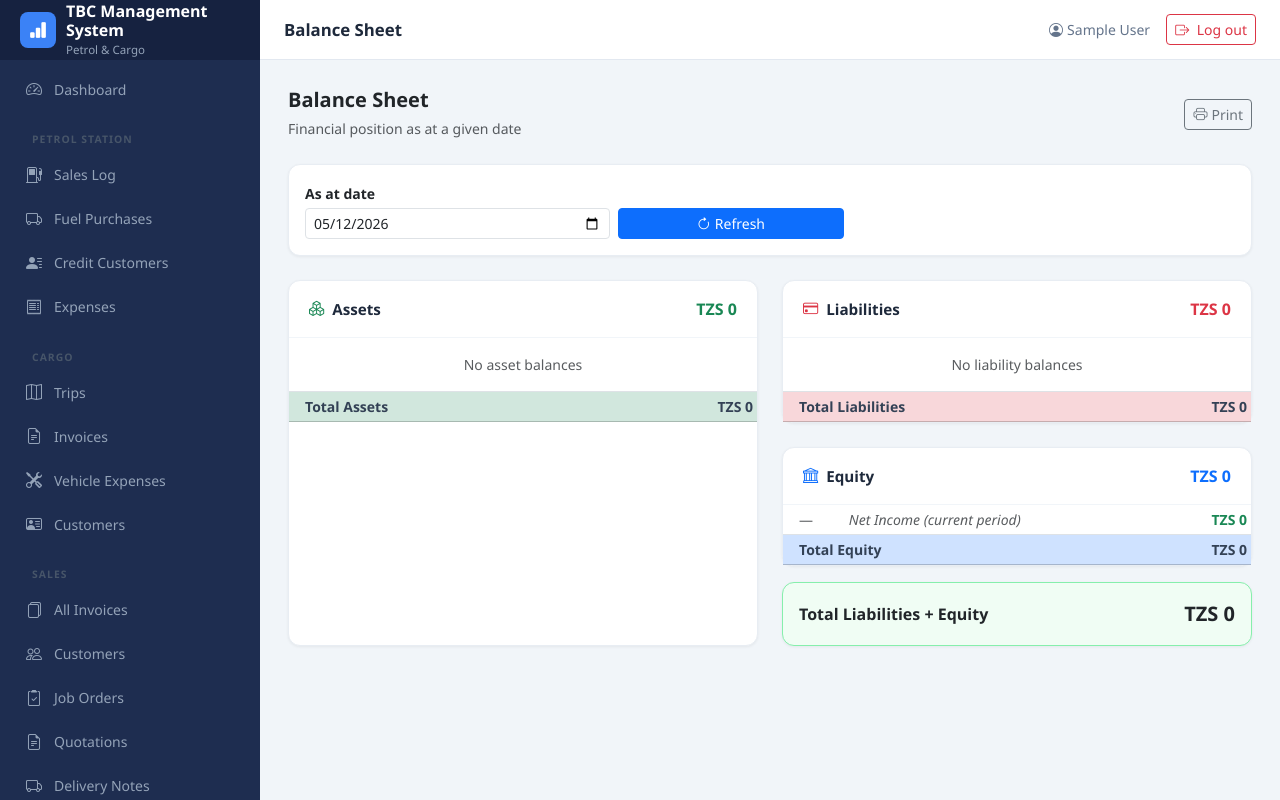
After one commit to Ferlsafer/AccountingProject, a Django app: page /reports/balance-sheet/ in a window 1280 px wide. The commit adds this page. Run offline with Django 5.2, Linux system fonts and the light colour scheme; the visitor is signed in with stand-in values (Sample User, id 1); data comes from the database, SQL or seed files in the repository; data that the repository does not hold is empty.

Commit message:
Step 13: Accounting reports — Balance Sheet, AR Aging, Supplier AP, Cash Position
Co-Authored-By: Claude Sonnet 4.6 <noreply@anthropic.com>

```diff
--- a/accounting_system/settings.py
+++ b/accounting_system/settings.py
@@ -25,7 +25,8 @@ SECRET_KEY = 'django-insecure-=h$n^3((i*cu0we#ss##dpo(sr49(gr$=j*ksq-1))v#cus%1+
 # SECURITY WARNING: don't run with debug turned on in production!
 DEBUG = True
 
-ALLOWED_HOSTS = []
+ALLOWED_HOSTS = ['localhost', '127.0.0.1', '192.168.1.18', '.ngrok-free.app', '.ngrok.io']
+CSRF_TRUSTED_ORIGINS = ['https://*.ngrok-free.app', 'https://*.ngrok.io']
 
 
 # Application definition
--- a/reports/urls.py
+++ b/reports/urls.py
@@ -10,4 +10,8 @@ urlpatterns = [
     path('expenses/',          views.expense_report,   name='expense_report'),
     path('income-statement/',  views.income_statement, name='income_statement'),
     path('trial-balance/',     views.trial_balance,    name='trial_balance'),
+    path('balance-sheet/',     views.balance_sheet,    name='balance_sheet'),
+    path('ar-aging/',          views.ar_aging,         name='ar_aging'),
+    path('supplier-ap/',       views.supplier_ap,      name='supplier_ap'),
+    path('cash-position/',     views.cash_position,    name='cash_position'),
 ]
--- a/reports/views.py
+++ b/reports/views.py
@@ -1,12 +1,12 @@
-from datetime import date
+from datetime import date, timedelta
 from decimal import Decimal
 from django.contrib.auth.decorators import login_required
 from django.shortcuts import render
 from django.utils import timezone
-from django.db.models import Sum
+from django.db.models import Sum, Q
 
 from core.models import Business, Account, JournalEntry, JournalLine, SalaryPayment, Employee
-from petrol.models import DailyFuelSale, CreditSale, PetrolExpense, FuelType, Tank, CreditCustomer
+from petrol.models import DailyFuelSale, CreditSale, CreditPayment, PetrolExpense, FuelType, Tank, CreditCustomer, FuelPurchase, FuelSupplier
 from cargo.models import Trip, Invoice, TripExpense, VehicleExpense
 
 
@@ -370,3 +370,248 @@ def trial_balance(request):
         'as_of': as_of,
         'business': business,
     })
+
+
+# ── Balance Sheet ─────────────────────────────────────────────────────────────
+
+@login_required
+def balance_sheet(request):
+    today = date.today()
+    as_at = request.GET.get('as_at') or today.isoformat()
+    business = Business.get_solo()
+
+    def _account_balance(acct, normal='debit'):
+        lines = JournalLine.objects.filter(account=acct, entry__date__lte=as_at)
+        agg = lines.aggregate(dr=Sum('debit'), cr=Sum('credit'))
+        dr = agg['dr'] or Decimal('0')
+        cr = agg['cr'] or Decimal('0')
+        return (dr - cr) if normal == 'debit' else (cr - dr)
+
+    sections = {'asset': [], 'liability': [], 'equity': []}
+    normals   = {'asset': 'debit', 'liability': 'credit', 'equity': 'credit'}
+
+    for acct_type in ('asset', 'liability', 'equity'):
+        for acct in Account.objects.filter(type=acct_type, is_active=True, parent__isnull=False).order_by('code'):
+            bal = _account_balance(acct, normals[acct_type])
+            if bal:
+                sections[acct_type].append({'account': acct, 'balance': bal})
+
+    # Net income for the period up to as_at folds into equity
+    rev_agg = JournalLine.objects.filter(account__type='revenue', entry__date__lte=as_at).aggregate(t=Sum('credit'))
+    exp_agg = JournalLine.objects.filter(account__type='expense', entry__date__lte=as_at).aggregate(t=Sum('debit'))
+    net_income = (rev_agg['t'] or Decimal('0')) - (exp_agg['t'] or Decimal('0'))
+
+    total_assets      = sum(r['balance'] for r in sections['asset'])
+    total_liabilities = sum(r['balance'] for r in sections['liability'])
+    total_equity      = sum(r['balance'] for r in sections['equity']) + net_income
+    total_l_e         = total_liabilities + total_equity
+    balanced          = abs(total_assets - total_l_e) < Decimal('0.01')
+
+    return render(request, 'reports/balance_sheet.html', {
+        'assets': sections['asset'],
+        'liabilities': sections['liability'],
+        'equity': sections['equity'],
+        'net_income': net_income,
+        'total_assets': total_assets,
+        'total_liabilities': total_liabilities,
+        'total_equity': total_equity,
+        'total_l_e': total_l_e,
+        'balanced': balanced,
+        'as_at': as_at,
+        'business': business,
+    })
+
+
+# ── AR Aging ──────────────────────────────────────────────────────────────────
+
+@login_required
+def ar_aging(request):
+    today = date.today()
+    business = Business.get_solo()
+
+    BUCKETS = [(0, 30), (31, 60), (61, 90), (91, None)]
+
+    def _age_bucket(days):
+        for lo, hi in BUCKETS:
+            if hi is None or days <= hi:
+                return lo
+        return 91
+
+    # ── Petrol credit customers ──
+    petrol_rows = []
+    for cust in CreditCustomer.objects.filter(current_balance__gt=0):
+        sales = list(CreditCustomer.objects.get(pk=cust.pk).credit_sales.order_by('date'))
+        total_paid = cust.credit_payments.aggregate(t=Sum('amount'))['t'] or Decimal('0')
+
+        buckets = {0: Decimal('0'), 31: Decimal('0'), 61: Decimal('0'), 91: Decimal('0')}
+        remaining_payment = total_paid
+        for sale in sales:
+            if remaining_payment >= sale.total_amount:
+                remaining_payment -= sale.total_amount
+                continue
+            unpaid = sale.total_amount - remaining_payment
+            remaining_payment = Decimal('0')
+            days_old = (today - sale.date).days
+            key = _age_bucket(days_old)
+            buckets[key] += unpaid
+
+        petrol_rows.append({
+            'name': cust.name,
+            'phone': cust.phone,
+            'type': 'Petrol Credit',
+            'current': buckets[0],
+            'd31_60': buckets[31],
+            'd61_90': buckets[61],
+            'd90plus': buckets[91],
+            'total': cust.current_balance,
+        })
+
+    # ── Cargo unpaid invoices ──
+    cargo_rows = []
+    for inv in Invoice.objects.filter(is_paid=False).select_related('trip__customer'):
+        days_old = (today - inv.date).days
+        key = _age_bucket(days_old)
+        buckets = {0: Decimal('0'), 31: Decimal('0'), 61: Decimal('0'), 91: Decimal('0')}
+        buckets[key] = inv.amount
+        cargo_rows.append({
+            'name': inv.trip.customer.name,
+            'phone': getattr(inv.trip.customer, 'phone', ''),
+            'type': f'Cargo — {inv.number}',
+            'current': buckets[0],
+            'd31_60': buckets[31],
+            'd61_90': buckets[61],
+            'd90plus': buckets[91],
+            'total': inv.amount,
+        })
+
+    all_rows = petrol_rows + cargo_rows
+    totals = {
+        'current': sum(r['current'] for r in all_rows),
+        'd31_60':  sum(r['d31_60']  for r in all_rows),
+        'd61_90':  sum(r['d61_90']  for r in all_rows),
+        'd90plus': sum(r['d90plus'] for r in all_rows),
+        'total':   sum(r['total']   for r in all_rows),
+    }
+
+    return render(request, 'reports/ar_aging.html', {
+        'rows': all_rows,
+        'totals': totals,
+        'today': today,
+        'business': business,
+    })
+
+
+# ── Supplier AP ───────────────────────────────────────────────────────────────
+
+@login_required
+def supplier_ap(request):
+    today = date.today()
+    business = Business.get_solo()
+
+    credit_purchases = (FuelPurchase.objects
+        .filter(status='approved', payment_method='credit')
+        .select_related('supplier', 'tank__fuel_type')
+        .order_by('supplier__name', 'date'))
+
+    # Group by supplier
+    supplier_map = {}
+    for p in credit_purchases:
+        sid = p.supplier_id
+        if sid not in supplier_map:
+            supplier_map[sid] = {
+                'supplier': p.supplier,
+                'invoices': [],
+                'total': Decimal('0'),
+            }
+        days_old = (today - p.date).days
+        supplier_map[sid]['invoices'].append({
+            'purchase': p,
+            'days_old': days_old,
+            'overdue': days_old > 30,
+        })
+        supplier_map[sid]['total'] += p.total_amount
+
+    suppliers = sorted(supplier_map.values(), key=lambda x: x['supplier'].name)
+    grand_total = sum(s['total'] for s in suppliers)
+
+    return render(request, 'reports/supplier_ap.html', {
+        'suppliers': suppliers,
+        'grand_total': grand_total,
+        'today': today,
+        'business': business,
+    })
+
+
+# ── Cash Position ─────────────────────────────────────────────────────────────
+
+@login_required
+def cash_position(request):
+    today = date.today()
+    business = Business.get_solo()
+
+    CASH_ACCOUNTS = ['1010', '1020', '1025', '1030']
+    LABELS = {
+        '1010': ('Cash on Hand',   'icon-green'),
+        '1020': ('Bank Account',   'icon-blue'),
+        '1025': ('Mobile Money',   'icon-amber'),
+        '1030': ('Petty Cash',     'icon-purple'),
+    }
+
+    accounts_data = []
+    total_balance = Decimal('0')
+    total_in_today = Decimal('0')
+    total_out_today = Decimal('0')
+
+    for code in CASH_ACCOUNTS:
+        acct = Account.objects.filter(code=code).first()
+        if not acct:
+            continue
+
+        all_lines = JournalLine.objects.filter(account=acct)
+        agg = all_lines.aggregate(dr=Sum('debit'), cr=Sum('credit'))
+        balance = (agg['dr'] or Decimal('0')) - (agg['cr'] or Decimal('0'))
+
+        today_lines = all_lines.filter(entry__date=today)
+        today_agg   = today_lines.aggregate(dr=Sum('debit'), cr=Sum('credit'))
+        in_today    = today_agg['dr'] or Decimal('0')
+        out_today   = today_agg['cr'] or Decimal('0')
+
+        total_balance   += balance
+        total_in_today  += in_today
+        total_out_today += out_today
+
+        label, icon = LABELS[code]
+        accounts_data.append({
+            'account': acct,
+            'label': label,
+            'icon': icon,
+            'balance': balance,
+            'in_today': in_today,
+            'out_today': out_today,
+            'net_today': in_today - out_today,
+        })
+
+    # 7-day cash movement
+    seven_days = []
+    for i in range(6, -1, -1):
+        d = today - timedelta(days=i)
+        lines = JournalLine.objects.filter(
+            account__code__in=CASH_ACCOUNTS, entry__date=d
+        ).aggregate(dr=Sum('debit'), cr=Sum('credit'))
+        seven_days.append({
+            'date': d,
+            'inflow':  lines['dr'] or Decimal('0'),
+            'outflow': lines['cr'] or Decimal('0'),
+            'net':     (lines['dr'] or Decimal('0')) - (lines['cr'] or Decimal('0')),
+        })
+
+    return render(request, 'reports/cash_position.html', {
+        'accounts': accounts_data,
+        'total_balance': total_balance,
+        'total_in_today': total_in_today,
+        'total_out_today': total_out_today,
+        'net_today': total_in_today - total_out_today,
+        'seven_days': seven_days,
+        'today': today,
+        'business': business,
+    })
--- a/templates/base.html
+++ b/templates/base.html
@@ -135,6 +135,18 @@
             </a>
             <a href="{% url 'reports:trial_balance' %}" class="sidebar-link {% block nav_trial_active %}{% endblock %}">
                 <i class="bi bi-check2-circle"></i> Trial Balance
+            </a>
+            <a href="{% url 'reports:balance_sheet' %}" class="sidebar-link {% block nav_balance_active %}{% endblock %}">
+                <i class="bi bi-layout-text-sidebar"></i> Balance Sheet
+            </a>
+            <a href="{% url 'reports:ar_aging' %}" class="sidebar-link {% block nav_ar_aging_active %}{% endblock %}">
+                <i class="bi bi-people-fill"></i> AR Aging
+            </a>
+            <a href="{% url 'reports:supplier_ap' %}" class="sidebar-link {% block nav_supplier_ap_active %}{% endblock %}">
+                <i class="bi bi-building"></i> Supplier Payables
+            </a>
+            <a href="{% url 'reports:cash_position' %}" class="sidebar-link {% block nav_cash_position_active %}{% endblock %}">
+                <i class="bi bi-cash-stack"></i> Cash Position
             </a>
             {% endif %}
 
--- /dev/null
+++ b/templates/reports/balance_sheet.html
@@ -0,0 +1,142 @@
+{% extends "base.html" %}
+{% load tlc_tags %}
+
+{% block title %}Balance Sheet{% endblock %}
+{% block page_title %}Balance Sheet{% endblock %}
+{% block nav_balance_active %}active{% endblock %}
+
+{% block content %}
+<div class="d-flex align-items-center justify-content-between mb-4 no-print">
+    <div>
+        <h5 class="fw-bold mb-1">Balance Sheet</h5>
+        <span class="text-muted small">Financial position as at a given date</span>
+    </div>
+    <button onclick="window.print()" class="btn btn-outline-secondary btn-sm">
+        <i class="bi bi-printer me-1"></i>Print
+    </button>
+</div>
+
+<form method="get" class="content-card p-3 mb-4 no-print">
+    <div class="row g-2 align-items-end">
+        <div class="col-sm-4">
+            <label class="form-label small fw-semibold mb-1">As at date</label>
+            <input type="date" name="as_at" value="{{ as_at }}" class="form-control form-control-sm">
+        </div>
+        <div class="col-sm-3">
+            <button type="submit" class="btn btn-sm btn-primary w-100 mt-3">
+                <i class="bi bi-arrow-clockwise me-1"></i>Refresh
+            </button>
+        </div>
+    </div>
+</form>
+
+{% if not balanced %}
+<div class="alert alert-warning d-flex align-items-center gap-2 mb-4">
+    <i class="bi bi-exclamation-triangle-fill"></i>
+    Balance sheet does not balance — check for unposted transactions or missing accounts.
+</div>
+{% endif %}
+
+<div class="text-center mb-4 d-none d-print-block">
+    <h4 class="fw-bold">{{ business.name }}</h4>
+    <h5>Balance Sheet</h5>
+    <p class="text-muted">As at {{ as_at }}</p>
+</div>
+
+<div class="row g-4">
+    <!-- LEFT: Assets -->
+    <div class="col-md-6">
+        <div class="content-card h-100">
+            <div class="content-card-header">
+                <span class="content-card-title"><i class="bi bi-boxes me-2 text-success"></i>Assets</span>
+                <span class="fw-bold text-success">{% currency total_assets %}</span>
+            </div>
+            <table class="table table-sm mb-0">
+                <tbody>
+                {% for row in assets %}
+                <tr>
+                    <td class="ps-3 text-muted small">{{ row.account.code }}</td>
+                    <td>{{ row.account.name }}</td>
+                    <td class="text-end fw-semibold">{% currency row.balance %}</td>
+                </tr>
+                {% empty %}
+                <tr><td colspan="3" class="text-center text-muted py-3">No asset balances</td></tr>
+                {% endfor %}
+                </tbody>
+                <tfoot class="table-success">
+                    <tr class="fw-bold">
+                        <td colspan="2" class="ps-3">Total Assets</td>
+                        <td class="text-end">{% currency total_assets %}</td>
+                    </tr>
+                </tfoot>
+            </table>
+        </div>
+    </div>
+
+    <!-- RIGHT: Liabilities + Equity -->
+    <div class="col-md-6">
+        <div class="content-card mb-4">
+            <div class="content-card-header">
+                <span class="content-card-title"><i class="bi bi-credit-card me-2 text-danger"></i>Liabilities</span>
+                <span class="fw-bold text-danger">{% currency total_liabilities %}</span>
+            </div>
+            <table class="table table-sm mb-0">
+                <tbody>
+                {% for row in liabilities %}
+                <tr>
+                    <td class="ps-3 text-muted small">{{ row.account.code }}</td>
+                    <td>{{ row.account.name }}</td>
+                    <td class="text-end fw-semibold">{% currency row.balance %}</td>
+                </tr>
+                {% empty %}
+                <tr><td colspan="3" class="text-center text-muted py-3">No liability balances</td></tr>
+                {% endfor %}
+                </tbody>
+                <tfoot class="table-danger">
+                    <tr class="fw-bold">
+                        <td colspan="2" class="ps-3">Total Liabilities</td>
+                        <td class="text-end">{% currency total_liabilities %}</td>
+                    </tr>
+                </tfoot>
+            </table>
+        </div>
+
+        <div class="content-card">
+            <div class="content-card-header">
+                <span class="content-card-title"><i class="bi bi-bank me-2 text-primary"></i>Equity</span>
+                <span class="fw-bold text-primary">{% currency total_equity %}</span>
+            </div>
+            <table class="table table-sm mb-0">
+                <tbody>
+                {% for row in equity %}
+                <tr>
+                    <td class="ps-3 text-muted small">{{ row.account.code }}</td>
+                    <td>{{ row.account.name }}</td>
+                    <td class="text-end fw-semibold">{% currency row.balance %}</td>
+                </tr>
+                {% endfor %}
+                <tr>
+                    <td class="ps-3 text-muted small">—</td>
+                    <td class="fst-italic text-muted">Net Income (current period)</td>
+                    <td class="text-end fw-semibold {% if net_income >= 0 %}text-success{% else %}text-danger{% endif %}">
+                        {% currency net_income %}
+                    </td>
+                </tr>
+                </tbody>
+                <tfoot class="table-primary">
+                    <tr class="fw-bold">
+                        <td colspan="2" class="ps-3">Total Equity</td>
+                        <td class="text-end">{% currency total_equity %}</td>
+                    </tr>
+                </tfoot>
+            </table>
+        </div>
+
+        <div class="content-card mt-3 p-3 d-flex justify-content-between align-items-center"
+            style="background:{% if balanced %}#f0fdf4{% else %}#fef2f2{% endif %}; border-color:{% if balanced %}#86efac{% else %}#fca5a5{% endif %}">
+            <span class="fw-bold">Total Liabilities + Equity</span>
+            <span class="fw-bold fs-5">{% currency total_l_e %}</span>
+        </div>
+    </div>
+</div>
+{% endblock %}
```
Also changed, not shown: templates/reports/ar_aging.html (added, +104 -0 lines), templates/reports/cash_position.html (added, +94 -0 lines), templates/reports/supplier_ap.html (added, +101 -0 lines).
